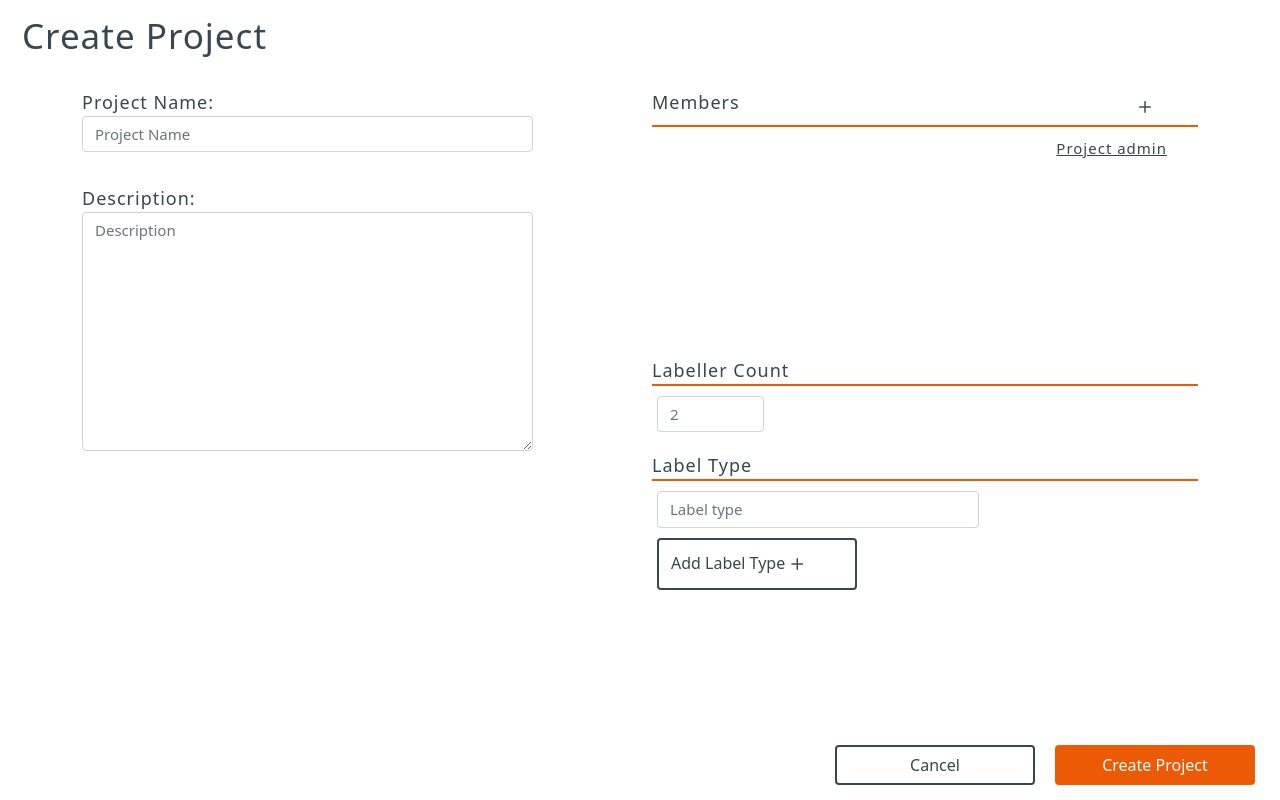
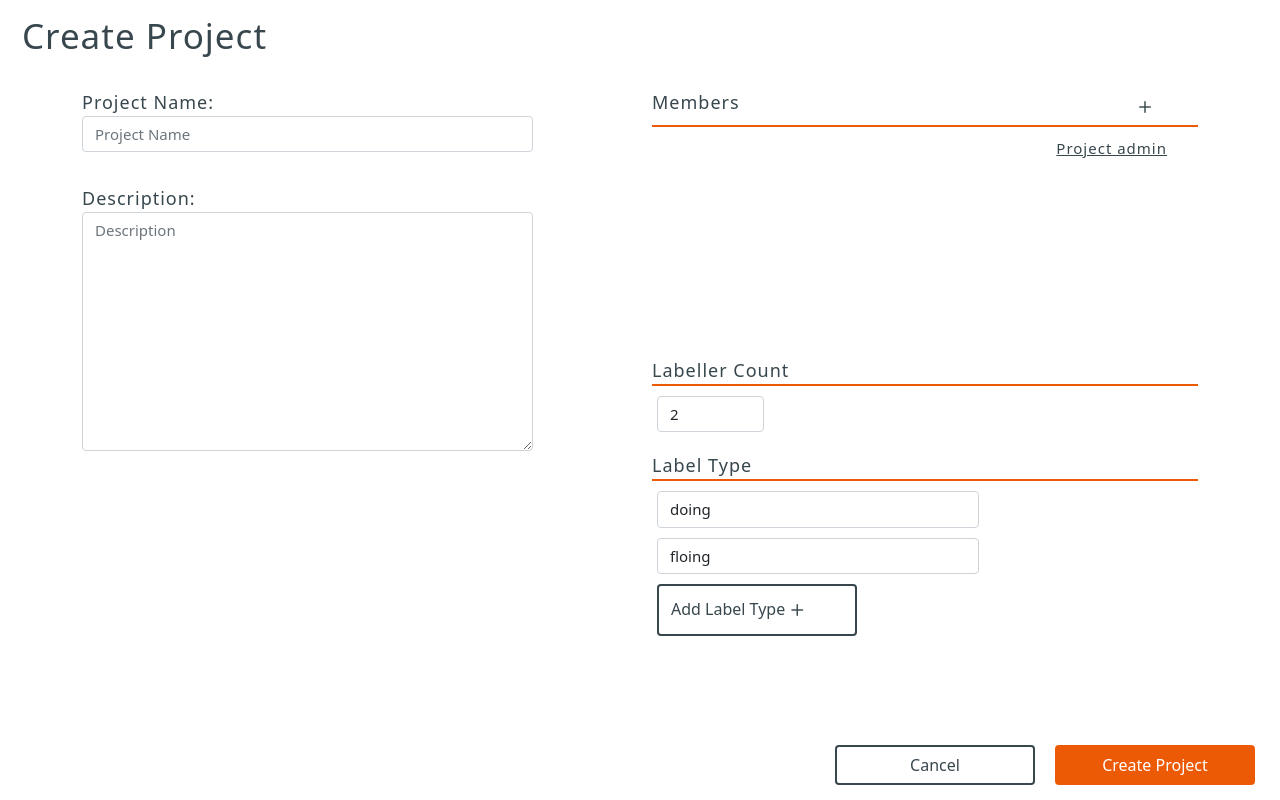
Before and after one commit to muctadir/lama, an Angular app in the folder frontend/: page /createProject in a window 1280 px wide. Built offline with nearby package versions, Linux system fonts and the light colour scheme.

Commit message:
Made all forms work

```diff
--- a/frontend/src/app/project-creation/project-creation.component.html
+++ b/frontend/src/app/project-creation/project-creation.component.html
@@ -24,21 +24,23 @@
                     <!-- Username field -->
                     <div class="form-group">
                         <label for="projectName" id="field_text">Project Name:</label><br>
-                        <input class="form-control" type="text" placeholder="Project Name" required><br>
+                        <input name="projectName" class="form-control" type="text" placeholder="Project Name" required><br>
                     </div>
 
                     <!-- Description field -->
                     <div class="form-group">
                         <label for="projectDescription" id="field_text">Description:</label><br>
-                        <textarea class="form-control" rows="10" placeholder="Description"></textarea>
+                        <textarea name="projectDescription" class="form-control" rows="10" placeholder="Description"></textarea>
                     </div>
 
-                    <div>
-                        <!-- Response -->
-                        <!-- TODO TO TEST CAN BE DELETED LATER -->
-                        <p id="createProjectResponse"></p>
-                    </div>
                 </form>
+
+                <!-- Response division -->
+                <div id="responseDiv">
+                    <!-- Response -->
+                    <p id="createProjectResponse"></p>
+                </div>
+
             </div>
 
             <!-- Right side of the page (members, labeller count, label types) -->
@@ -71,7 +73,6 @@
                                 </div>
                             </div>
 
-
                             <!-- Name and checkbox per member of the project -->
                             <label *ngFor="let member of project_members" for="user" style="display: block;">
 
@@ -96,19 +97,20 @@
                                     </div>
                                 </div>
                             </label>
+
                         </div>
                     </div>
                 </div>
 
                 <!-- Division around the labeller count -->
-                <form>
+                <form id="constraintForm">
                     <div class="form-group projectSettingsDivParent">
                         <label for="exampleFormControlSelect1"><span class="settingsHeader">Labeller Count</span></label>
                         <!-- Division around the input -->
                         <div class="projectSettingsDiv">
                             <!-- Labeller count input -->
                             <div id="labellerCountDiv">
-                                <input type="number" class="form-control" name="numberOfLabellers" placeholder="2" min="2" max="20" style="max-width: 20%;">
+                                <input type="number" class="form-control" name="numberOfLabellers" value="2" min="2" max="20" style="max-width: 20%;">
                             </div>
                         </div>
                     </div>
@@ -122,9 +124,12 @@
                         <!-- All label types in the project -->
                         <div id="labelTypeDiv">
                             <div id="labelTypeList">
-                                <div *ngFor="let labelType of labelTypes">
-                                    <input type="labelType" class="form-control labelType" placeholder="Label type">
-                                </div>
+                                <form id="labelTypeForm">
+                                    <div *ngFor="let labelType of labelTypes">
+                                        <!-- Text field for the label type -->
+                                        <input type="text" name="{{ 'labelType-' + labelType }}" class="form-control labelType" value="{{labelType}}" placeholder="Label type">
+                                    </div>
+                                </form>
                             </div>
                             <!-- Button for adding new label types -->
                             <button type="button" class="btn btn-secondary" id="addLabelTypeButton" (click)="addLabelType()">
--- a/frontend/src/app/project-creation/project-creation.component.scss
+++ b/frontend/src/app/project-creation/project-creation.component.scss
@@ -134,6 +134,10 @@ body{
     margin-top: 5px;
 }
 
+// Response division
+#responseDiv{
+    margin-top:20px;
+}
 
 // SCROLLBARS
 // Scrollbar
--- a/frontend/src/app/project-creation/project-creation.component.ts
+++ b/frontend/src/app/project-creation/project-creation.component.ts
@@ -3,6 +3,7 @@
 
 import { Component, OnInit, Input, Output, EventEmitter } from '@angular/core';
 import { NgbActiveModal, NgbModal } from '@ng-bootstrap/ng-bootstrap';
+import { ColdObservable } from 'rxjs/internal/testing/ColdObservable';
 
 // Project object
 interface Project {
@@ -99,7 +100,7 @@ export class ProjectCreationComponent implements OnInit {
   project_members: User[] = []
 
   // Label types
-  labelTypes: string[] = ["doing"];
+  labelTypes: string[] = ["doing", "floing"];
 
   ngOnInit(): void {
     // TODO
@@ -116,33 +117,78 @@ export class ProjectCreationComponent implements OnInit {
 
   }
 
+  // Function for getting all form elements
+  getFormElements(form:HTMLFormElement){
+    // Make a dictionary for all values
+    let params: Record<string, string> = {};
+    // For loop for adding the params to the list
+    for (let i = 0; i < form.length; i++) {
+      // Add them to dictionary
+      let param = form[i] as HTMLInputElement; // Typecast
+      params[param.name] = param.value;
+    }
+    // Return the dictionary of values
+    return params;
+  }
+
   // Function for creating the project
   createProject() {
-    // Get the form
-    const post_form: HTMLFormElement = (document.querySelector("#projectCreationForm")!);
+    // Get the forms
+    // For with name and description
+    const post_form1: HTMLFormElement = (document.querySelector("#projectCreationForm")!);
+    // Form with the number of labellers
+    const post_form2: HTMLFormElement = (document.querySelector("#constraintForm")!);
+    // For with the label types
+    const post_form3: HTMLFormElement = (document.querySelector("#labelTypeForm")!);
+
     // Message for confirmation/error
     const p_response: HTMLElement = document.querySelector("#createProjectResponse")!;
 
     // Check validity of filled in form
-    if (post_form != null && post_form.checkValidity()) {
+    if (post_form1 != null && post_form1.checkValidity()
+        && post_form2 != null && post_form2.checkValidity()
+        && post_form3 != null && post_form3.checkValidity()) {
 
-      // Typescript dictionary (string -> string)
-      let params: Record<string, string> = {};
-      // Take all form elements
-      for (let i = 0; i < post_form.length; i++) {
-        // Add them to dictionary
-        let param = post_form[i] as HTMLInputElement; // Typecast
-        params[param.name] = param.value;
+      // Params of the name and description
+      let params1 = this.getFormElements(post_form1);
+      // Params of the number of labellers
+      let params2 = this.getFormElements(post_form2);
+      // Params of the label types
+      let params3 = this.getFormElements(post_form3);
+
+      // TODO change to backend stuff
+      // Create new project with values
+      var project = this.addValuesProject(params1['projectName'], params1['projectDescription']);
+      // Post values
+      p_response.innerHTML= "Project was created <br/>" + "It has name " + project.projectName + "<br/> And the description is: " + project.projectDescription;
+      // clear form
+      post_form1.reset();
+
+      // Create new project with values
+      var constraint = params2["numberOfLabellers"];
+      // Post values
+      p_response.innerHTML += "<br/> numberOfLabellers: " + constraint;
+
+      for (let labelType of this.labelTypes){
+        // Create new project with values
+        var labelTypesValue = params3['labelType-' + labelType];
+        console.log("labelType"+labelType);
+        console.log(labelTypesValue);
+        // Post values
+        p_response.innerHTML += "<br/> labelType: " + labelTypesValue;
       }
 
-      // Create new project with values
-      var project = this.addValuesProject(params['projectName'], params['projectDescription']);
+      // Add the members
+      for(let member of this.project_members){
+        // Post values
+        p_response
+      }
 
-      // Post values
-      p_response.innerHTML= "Project was created <br/>" + "It has name " + project.projectName + "<br/> And the description is: " + project.projectDescription;
-
-      // clear form
-      post_form.reset();
+        // const response = axios.post('http://127.0.0.1:5000/auth/register', params)
+        // .then(response => p_response.innerHTML = JSON.stringify([response.data, response.status]))
+        // .catch(error => {
+        //   p_response.innerHTML = JSON.stringify([error.response.data, error.response.status])
+        // });
 
     } else {
       // Send error message
```
Also changed, not shown: 1 other file (tests, documents, lock files or other folders).
